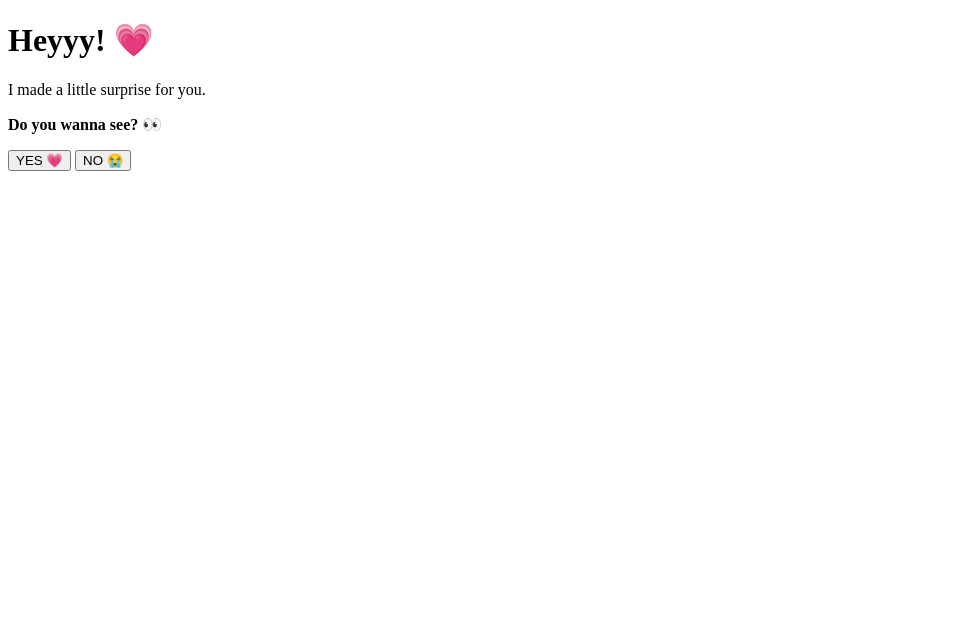
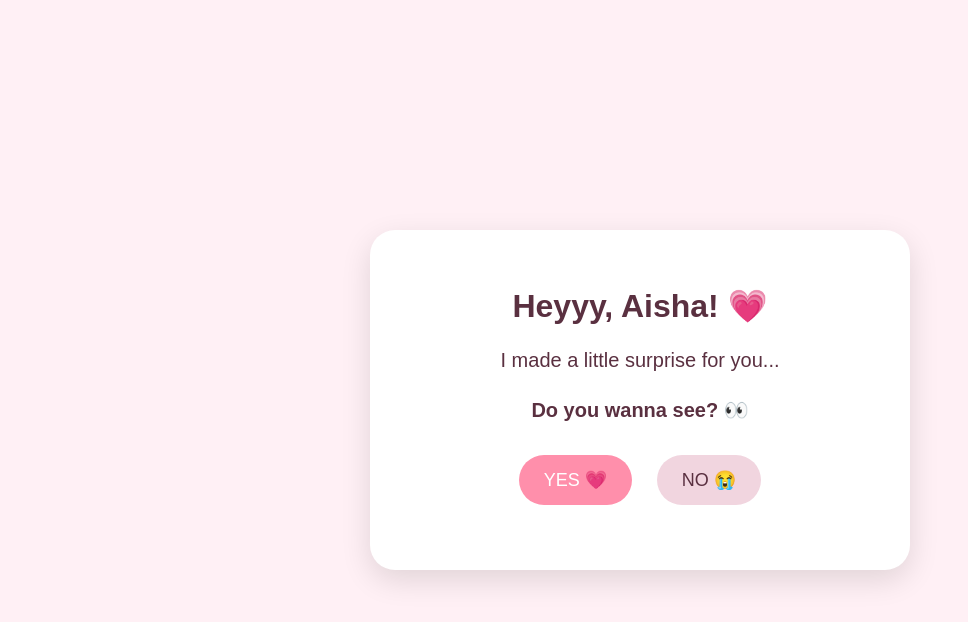
Before and after one commit to f42818949-hash/Ayesha-s-birthday, a plain HTML site: page index.html in a window 1280 px wide. Shown: the whole page, without its empty margins (0-968 px from the left). Drawn offline with Linux system fonts and the light colour scheme.

Commit message:
Update index.html

```diff
--- a/index.html
+++ b/index.html
@@ -1,22 +1,90 @@
+
 
 <!DOCTYPE html>
 <html>
 <head>
+  <meta name="viewport" content="width=device-width, initial-scale=1.0">
   <title>A Little Surprise 💌</title>
+
+  <style>
+    body {
+      margin: 0;
+      min-height: 100vh;
+      display: flex;
+      justify-content: center;
+      align-items: center;
+      text-align: center;
+      font-family: Arial, sans-serif;
+      background: #fff0f5;
+      color: #5a3040;
+    }
+
+    .box {
+      width: 85%;
+      max-width: 500px;
+      padding: 35px 20px;
+      background: white;
+      border-radius: 25px;
+      box-shadow: 0 10px 30px rgba(0,0,0,0.12);
+    }
+
+    h1 {
+      font-size: 32px;
+      margin-bottom: 15px;
+    }
+
+    p {
+      font-size: 20px;
+      line-height: 1.5;
+    }
+
+    button {
+      border: none;
+      padding: 14px 25px;
+      margin: 10px;
+      border-radius: 30px;
+      font-size: 18px;
+      cursor: pointer;
+    }
+
+    .yes {
+      background: #ff8fab;
+      color: white;
+    }
+
+    .no {
+      background: #f1d5df;
+      color: #5a3040;
+    }
+
+    #message {
+      margin-top: 20px;
+      font-weight: bold;
+    }
+  </style>
 </head>
 
 <body>
 
-  <h1>Heyyy! 💗</h1>
+  <div class="box">
 
-  <p>I made a little surprise for you.</p>
+    <h1>Heyyy, Aisha! 💗</h1>
 
-  <p><b>Do you wanna see? 👀</b></p>
+    <p>
+      I made a little surprise for you...
+    </p>
 
-  <button onclick="sayYes()">YES 💗</button>
-  <button onclick="sayNo()">NO 😭</button>
+    <p>
+      <b>Do you wanna see? 👀</b>
+    </p>
 
-  <p id="message"></p>
+    <button class="yes" onclick="sayYes()">YES 💗</button>
+
+    <button class="no" onclick="sayNo()">NO 😭</button>
+
+    <p id="message"></p>
+
+  </div>
 
   <script>
     function sayYes() {
```
